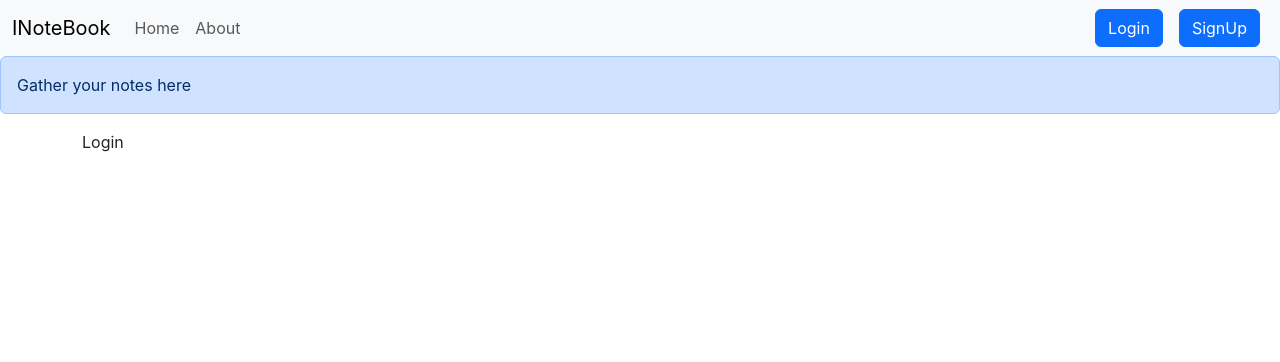
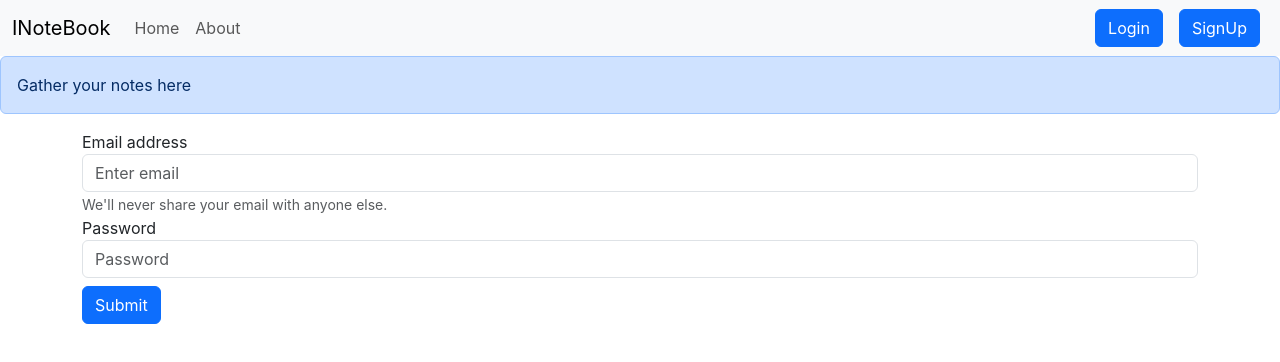
Before and after one commit to Kritim-123/inotebook, a React (Create React App) app: page /login in a window 1280 px wide. Shown: the top 362 px of the page. Built offline with nearby package versions, Linux system fonts and the light colour scheme.

Commit message:
User can now login. Login data is send to backend

```diff
--- a/src/components/Login.js
+++ b/src/components/Login.js
@@ -1,11 +1,78 @@
-import React from 'react'
+import React, { useState } from "react";
+
 
 const Login = () => {
+
+
+    const [credentials, setcredentials] = useState({email : "", password: ""})
+
+  const handleSubmit = async (e) => {
+    e.preventDefault();
+
+    const response = await fetch("http://localhost:2700/api/auth/login", {
+      method: "POST",
+
+      headers: {
+        "Content-Type": "application/json"
+      },
+
+      body: JSON.stringify({ email : credentials.email, password : credentials.password })
+    });
+
+    const json = await response.json();
+
+    console.log(json);
+
+
+  };
+
+  const onChange = (e) => {
+
+    setcredentials({ ...credentials, [e.target.name]: e.target.value });
+  };
+
   return (
     <div>
-      Login
+      <form onSubmit={handleSubmit}>
+        <div className="form-group">
+          <label htmlFor="email">Email address</label>
+          <input
+            type="email"
+            className="form-control"
+            id="email"
+            name = "email"
+            aria-describedby="emailHelp"
+            placeholder="Enter email"
+            value = {credentials.email}
+            onChange={onChange}
+          />
+          <small id="email" name="email" className="form-text text-muted">
+            We'll never share your email with anyone else.
+          </small>
+        </div>
+        <div className="form-group">
+          <label htmlFor="password">Password</label>
+          <input
+            type="password"
+            className="form-control"
+            id="password"
+            name="password"
+            placeholder="Password"
+            value = {credentials.password}
+            onChange={onChange}
+          />
+        </div>
+
+        <button
+          type="submit"
+          className="btn btn-primary my-2"
+
+        >
+          Submit
+        </button>
+      </form>
     </div>
-  )
-}
+  );
+};
 
-export default Login
+export default Login;
--- a/src/components/Navbar.js
+++ b/src/components/Navbar.js
@@ -36,8 +36,8 @@
             </li>
           </ul>
           <form className="d-flex">
-          <Link class="btn btn-primary mx-2 " to= "/login" role="button">Login</Link>
-          <Link class="btn btn-primary mx-2 " to= "/signup" role="button">SignUp</Link>
+          <Link className="btn btn-primary mx-2 " to= "/login" role="button">Login</Link>
+          <Link className="btn btn-primary mx-2 " to= "/signup" role="button">SignUp</Link>
         </form>
         </div>
       </div>
```
